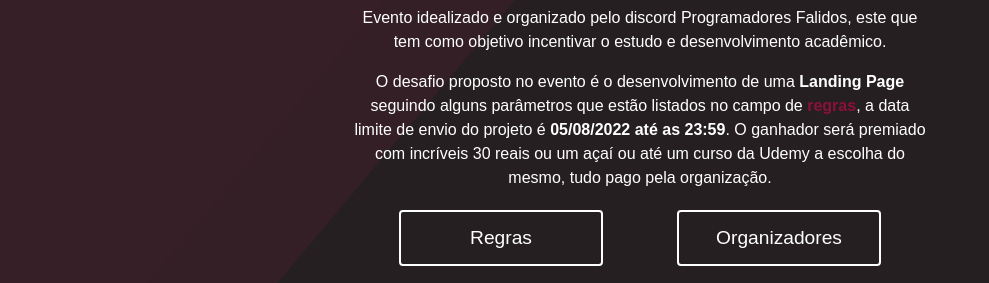
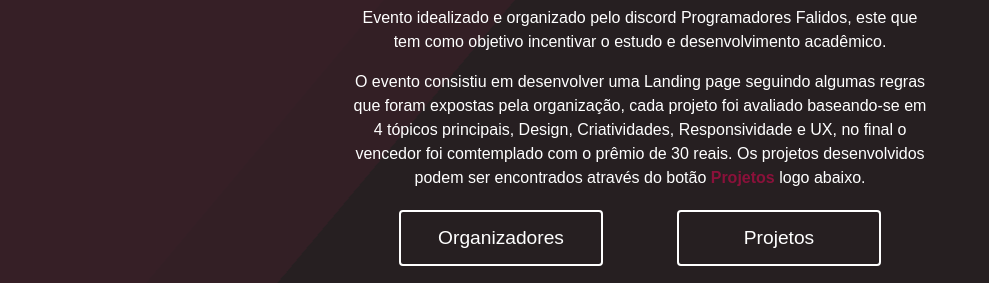
Before and after one commit to Vitorpignataro/Discord_Event, a plain HTML site: page index.html in a window 1280 px wide. Shown: the part 140-423 px from the top of the page, without its empty margins (0-989 px from the left). Drawn offline with Linux system fonts and the light colour scheme.

Commit message:
Inicio da página para exposição dos projetos

```diff
--- a/index.html
+++ b/index.html
@@ -40,8 +40,10 @@
                 </p>
 
                 <p>
-                    O desafio proposto no evento é o desenvolvimento de uma <b>Landing Page</b> seguindo alguns parâmetros que estão
-                    listados no campo de <a class="links-card" href="regras.html">regras</a>, a data limite de envio do projeto é <b>05/08/2022 até as 23:59</b>. O ganhador será premiado com incríveis 30 reais ou um açaí ou até um curso da Udemy a escolha do mesmo, tudo pago pela organização.
+                    O evento consistiu em desenvolver uma Landing page seguindo algumas regras que foram expostas
+                    pela organização, cada projeto foi avaliado baseando-se em 4 tópicos principais, Design, Criatividades,
+                    Responsividade e UX, no final o vencedor foi comtemplado com o prêmio de 30 reais. Os projetos desenvolvidos
+                    podem ser encontrados através do botão <a class="links-card" href="projetos.html">Projetos</a> logo abaixo.
                 </p>
 
                 <p>
@@ -78,12 +80,16 @@
                 </section> -->
 
                 <div class="btn-section">
-                    <a href="regras.html" class="btn-config" onclick="notYet()">
+                    <!-- <a href="regras.html" class="btn-config" onclick="notYet()">
                         Regras
-                    </a>
+                    </a> -->
 
                     <a href="organizadores.html" class="btn-config btn-organizadores">
                         Organizadores
+                    </a>
+
+                    <a href="projetos.html" class="btn-config btn-organizadores">
+                        Projetos
                     </a>
                 </div>
 
```
